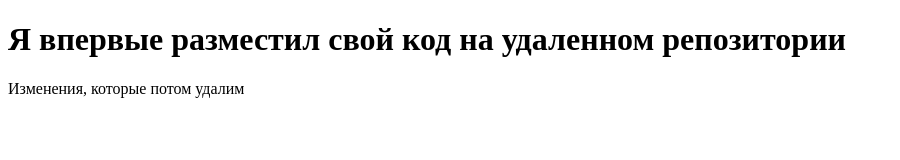
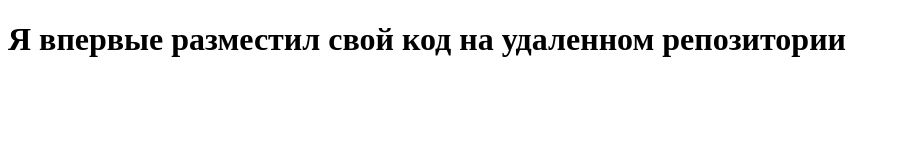
Before and after one commit to SeregaMerkul/test_repo, a plain HTML site: page index.html in a window 1280 px wide. Shown: the whole page, without its empty margins (0-900 px from the left). Drawn offline with Linux system fonts and the light colour scheme.

Commit message:
Revert "Error commit"
This reverts commit ad6998a716aefa7b21eb151c5a898c726b424b70.

```diff
--- a/index.html
+++ b/index.html
@@ -8,6 +8,5 @@
 </head>
 <body>
     <h1>Я впервые разместил свой код на удаленном репозитории</h1>
-    <p>Изменения, которые потом удалим</p>
 </body>
 </html>
```
